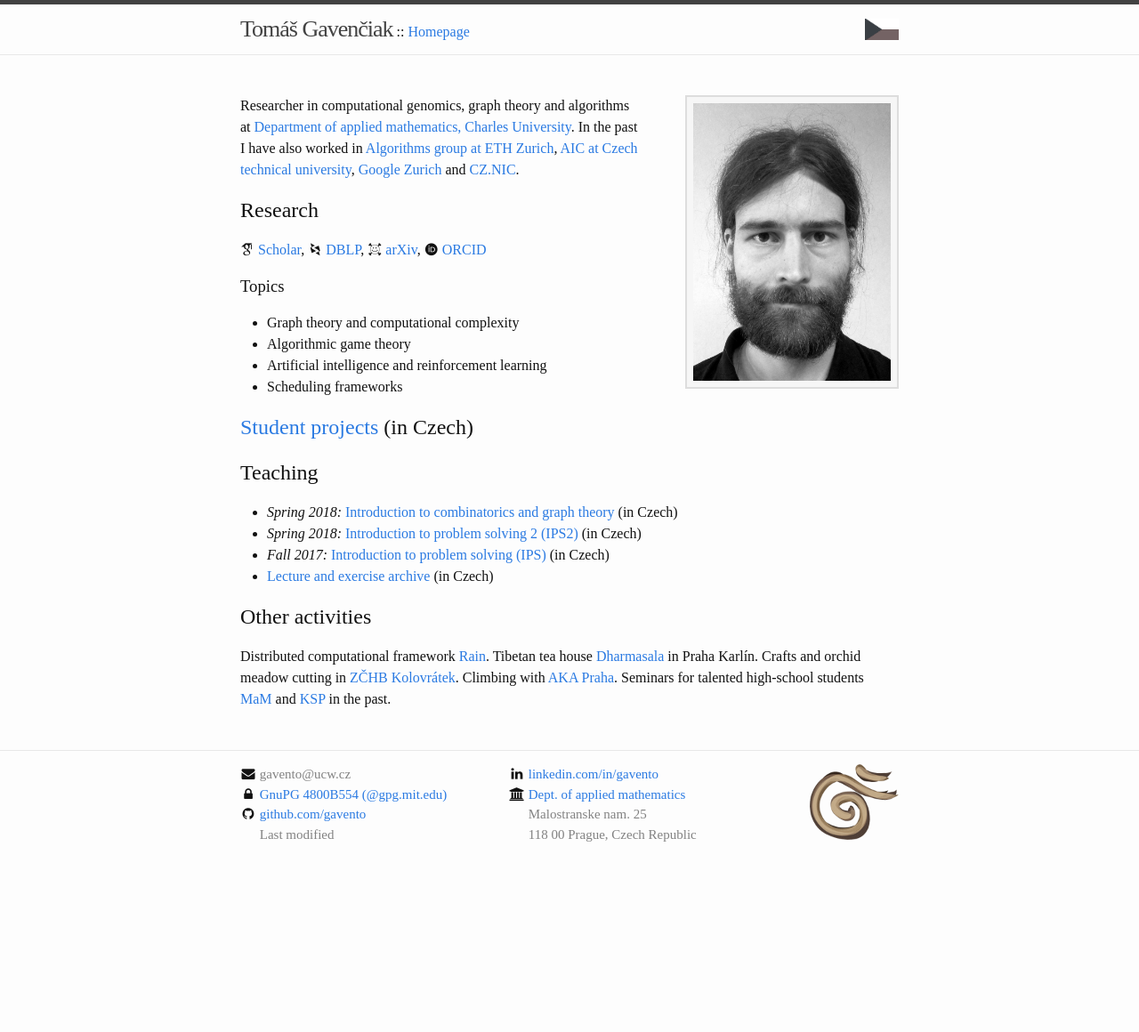
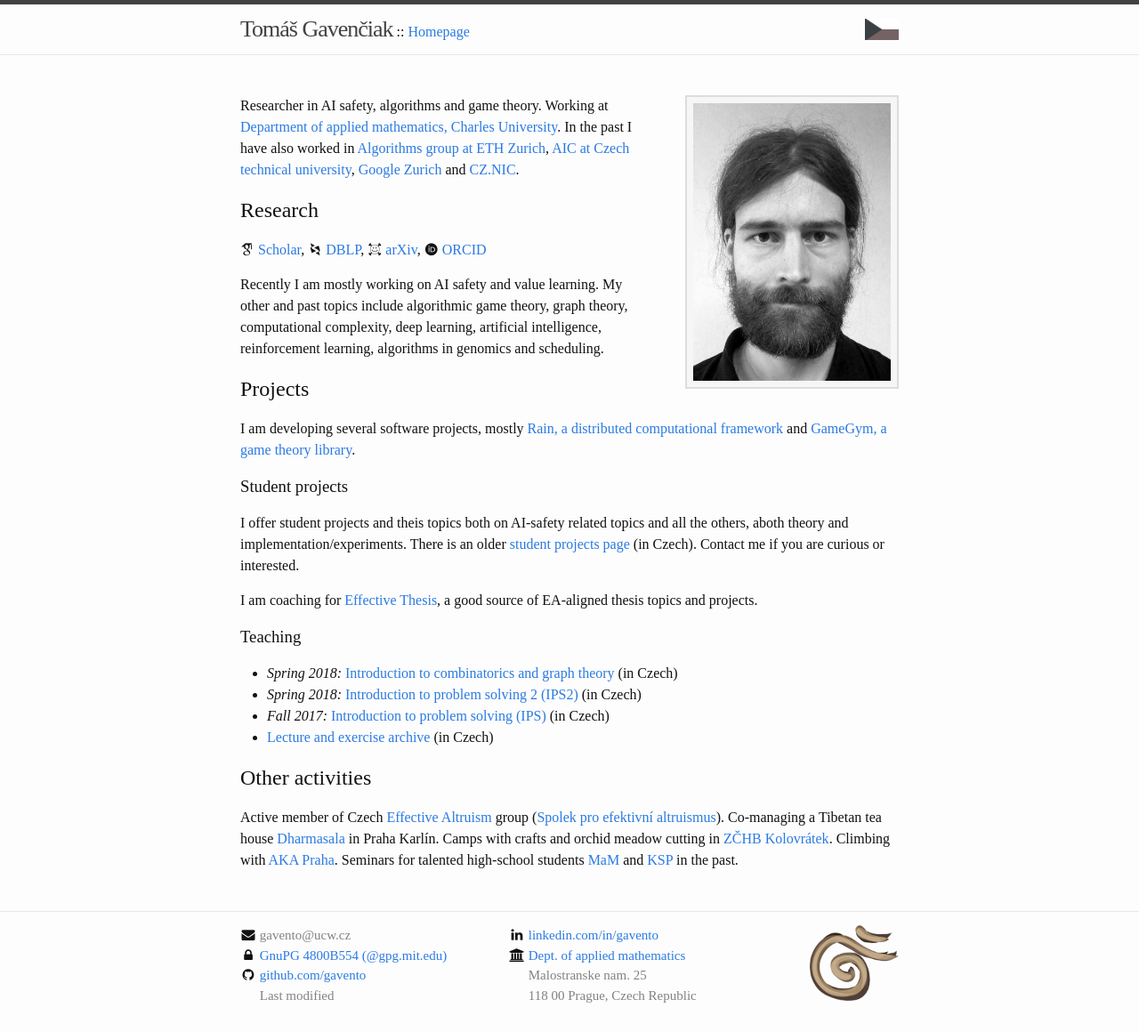
Before and after one commit to gavento/gavento.github.io, a Jekyll site: the page built from index.md, in a window 1280 px wide. Shown: the whole page at 89% size. Built offline with Jekyll 4.4.1, drawn with Linux system fonts in a browser that asks for light colours; some web fonts are replaced; before the commit the page ends 979 px from its top, so only the background shows below that.

Commit message:
Update bio and projects

```diff
--- a/index.md
+++ b/index.md
@@ -7,7 +7,7 @@ translations:
 
 <img src="/style/gavento-m.jpg" class="index-portait-img">
 
-Researcher in computational genomics, graph theory and algorithms at
+Researcher in AI safety, algorithms and game theory. Working at
 [Department of applied mathematics, Charles University](http://kam.mff.cuni.cz/).
 In the past I have also worked in
 [Algorithms group at ETH Zurich](http://inf.ethz.ch/),
@@ -22,39 +22,29 @@ In the past I have also worked in
 [<i class="ai black ai-arxiv"></i> arXiv](https://arxiv.org/find/all/1/au:+Gavenciak_T/0/1/0/all/0/),
 [<i class="ai black ai-orcid"></i> ORCID](https://orcid.org/0000-0003-1119-2426)
 
-### Topics
+Recently I am mostly working on AI safety and value learning. My other and past topics include algorithmic game theory, graph theory, computational complexity, deep learning, artificial intelligence, reinforcement learning, algorithms in genomics and scheduling.
 
-* Graph theory and computational complexity
-* Algorithmic game theory
-* Artificial intelligence and reinforcement learning
-* Scheduling frameworks
+## Projects
 
-## [Student projects](/vyuka/projekty.html) (in Czech)
+I am developing several software projects, mostly [Rain, a distributed computational framework](https://github.com/substantic/rain/) and [GameGym, a game theory library](https://github.com/gavento/gamegym).
 
-## Teaching
+### Student projects
+
+I offer student projects and theis topics both on AI-safety related topics and all the others, aboth theory and implementation/experiments. There is an older [student projects page](/vyuka/projekty.html) (in Czech). Contact me if you are curious or interested.
+
+I am coaching for [Effective Thesis](http://effectivethesis.com/), a good source of EA-aligned thesis topics and projects.
+
+### Teaching
 
 * *Spring 2018:* [Introduction to combinatorics and graph theory](/vyuka/18LS-KGM.html) (in Czech)
 * *Spring 2018:* [Introduction to problem solving 2 (IPS2)](http://mj.ucw.cz/vyuka/1718/ips2/) (in Czech)
 * *Fall 2017:* [Introduction to problem solving (IPS)](http://mj.ucw.cz/vyuka/1718/ips/) (in Czech)
 * [Lecture and exercise archive](/vyuka/archiv.html) (in Czech)
 
-
-{::comment}
-Job offers
-
-## Programming
-
-I have been working on
-* Codex
-* Dns Collector
-Rust ads
-
-{:/comment}
-
 ## Other activities
 
-Distributed computational framework [Rain](https://github.com/substantic/rain/).
-Tibetan tea house [Dharmasala](http://www.dharmasala.cz/) in Praha Karlín.
-Crafts and orchid meadow cutting in [ZČHB Kolovrátek](http://kolovratek.brontosaurus.cz/).
+Active member of Czech [Effective Altruism](https://www.effectivealtruism.org/) group ([Spolek pro efektivní altruismus](https://efektivni-altruismus.cz/)).
+Co-managing a Tibetan tea house [Dharmasala](http://www.dharmasala.cz/) in Praha Karlín.
+Camps with crafts and orchid meadow cutting in [ZČHB Kolovrátek](http://kolovratek.brontosaurus.cz/).
 Climbing with [AKA Praha](http://www.akapraha.cz).
 Seminars for talented high-school students [MaM](https://mam.mff.cuni.cz/) and [KSP](https://ksp.mff.cuni.cz/) in the past.
```
Also changed, not shown: index.cs.md (+12 -21 lines).
